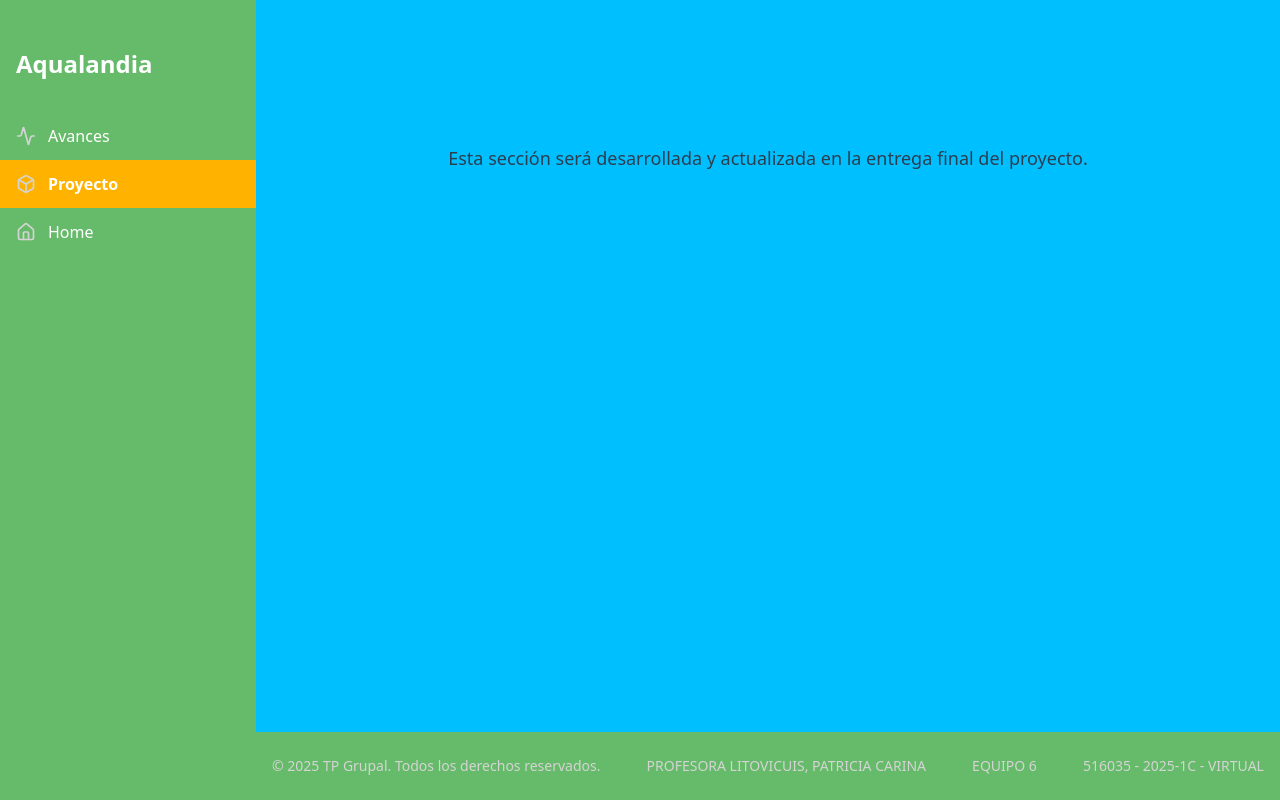
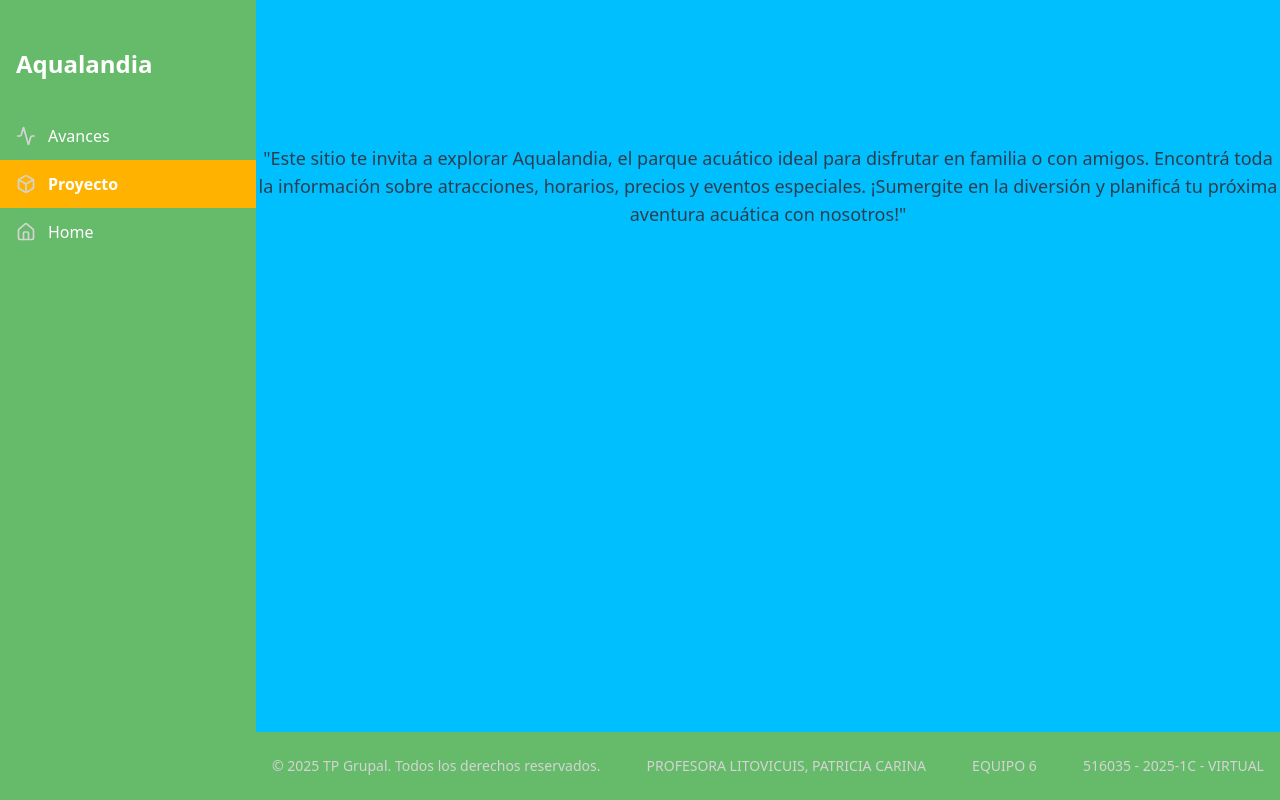
Before and after one commit to lDelia43/tp-grupal-dyw, a React (Vite) app: page /tp-grupal-dyw/proyecto in a window 1280 px wide. Built offline with nearby package versions, Linux system fonts and the light colour scheme.

Commit message:
actualizacion proyecto

```diff
--- a/src/pages/Proyecto.tsx
+++ b/src/pages/Proyecto.tsx
@@ -3,8 +3,12 @@ export default function Proyecto() {
     <section className="text-center mt-20">
       <h1 className="text-4xl font-bold text-primary mb-6">Sitio en Construcción</h1>
       <p className="text-lg text-neutral-dark">
-        Esta sección será desarrollada y actualizada en la entrega final del proyecto.
+        "Este sitio te invita a explorar Aqualandia, el parque acuático ideal para disfrutar en familia o con amigos. Encontrá toda la información sobre atracciones, horarios, precios y eventos especiales. ¡Sumergite en la diversión y planificá tu próxima aventura acuática con nosotros!"
       </p>
+      <a
+        href = "#VIDEO EXPLICATIVO"
+      >
+      </a>
     </section>
   )
 }
```
